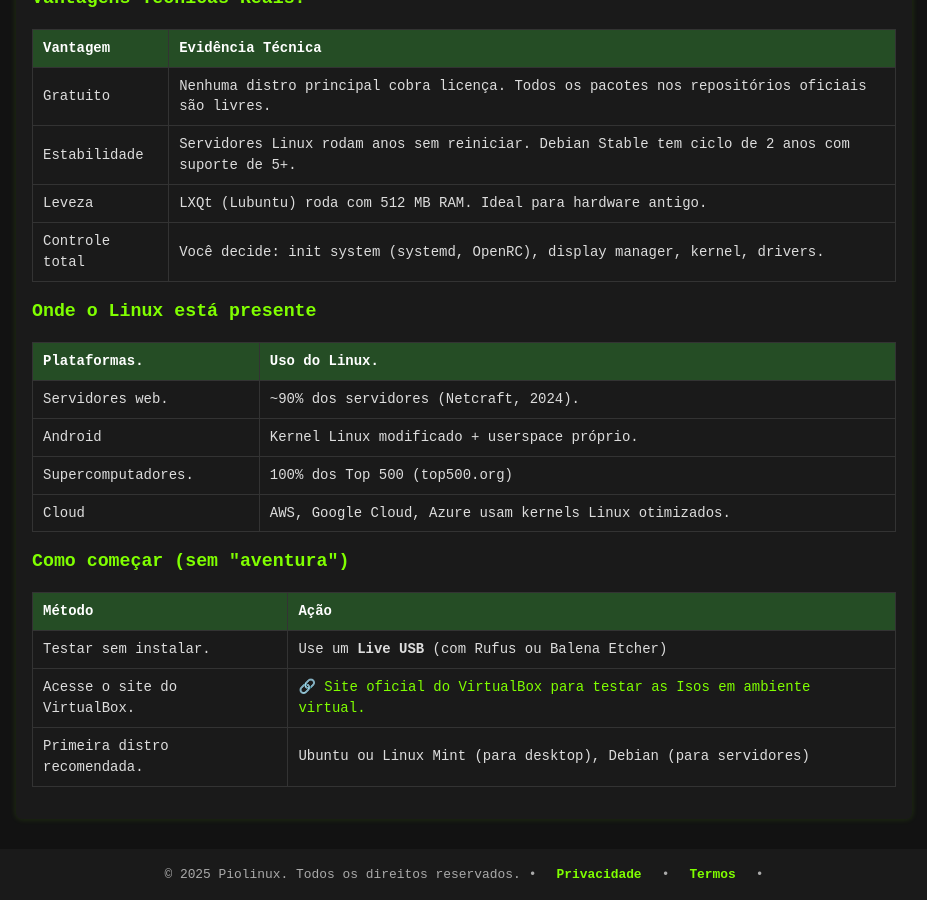
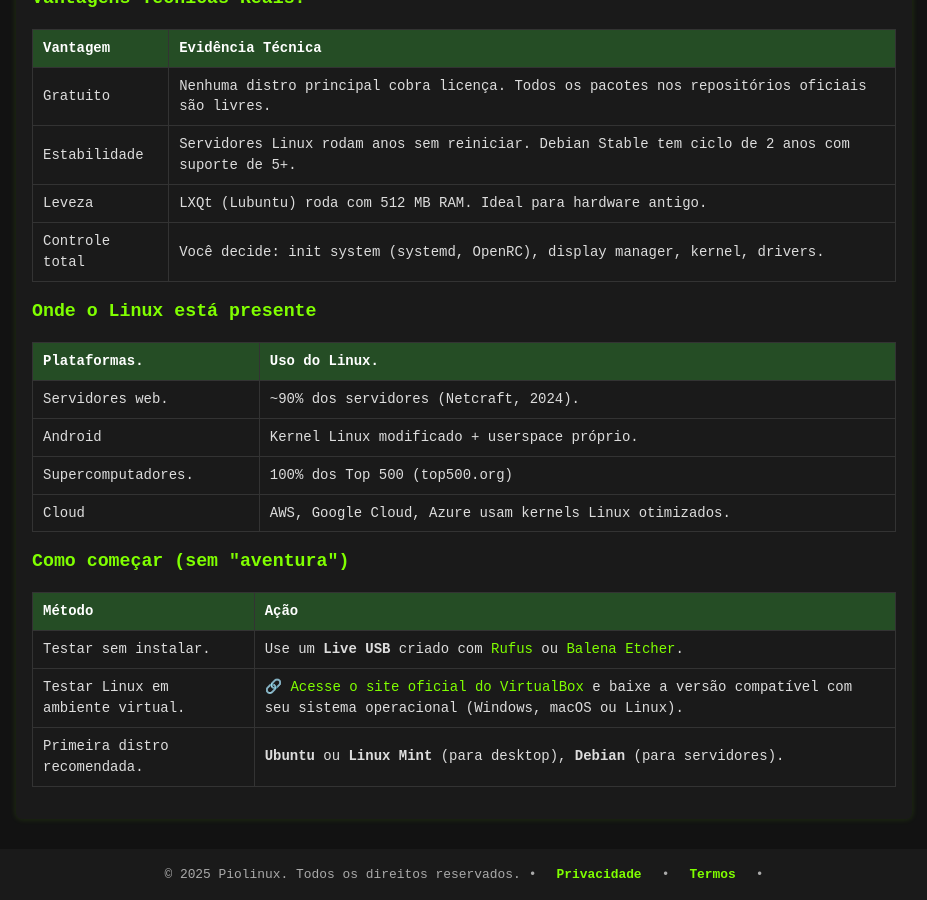
Before and after one commit to Piolinux/piolinux-site, a Jekyll site: the page built from _pages/_iniciantes/linux-o-essencial-tecnico.md, in a window 1280 px wide and 900 px high, scrolled down 1037 px. Shown: the whole window, without its empty margins (176-1103 px from the left). Built offline with Jekyll 4.4.1, drawn with Linux system fonts in a browser that asks for light colours.

Commit message:
Update linux-o-essencial-tecnico.md

```diff
--- a/_pages/_iniciantes/linux-o-essencial-tecnico.md
+++ b/_pages/_iniciantes/linux-o-essencial-tecnico.md
@@ -153,22 +153,33 @@ tags: [linux, kernel, open-source, sistema-operacional,]
   </thead>
   <tbody>
     <tr>
-      <td data-label="Método">Testar sem instalar.</td>
-      <td data-label="Ação">Use um <strong>Live USB</strong> (com Rufus ou Balena Etcher)</td>
-    </tr>
-    <tr>
-  <td data-label="Método">Acesse o site do VirtualBox.</td>
+  <td data-label="Método">Testar sem instalar.</td>
   <td data-label="Ação">
-  <a href="https://www.virtualbox.org/" target="_blank" rel="noopener noreferrer">
-      🔗 Site oficial do VirtualBox para testar as Isos em ambiente virtual.
-    </a>
+    Use um <strong>Live USB</strong> criado com
+    <a href="https://rufus.ie/" target="_blank" rel="noopener noreferrer">Rufus</a>
+    ou
+    <a href="https://www.balena.io/etcher/" target="_blank" rel="noopener noreferrer">Balena Etcher</a>.
   </td>
 </tr>
 
-    <tr>
-      <td data-label="Método">Primeira distro recomendada.</td>
-      <td data-label="Ação">Ubuntu ou Linux Mint (para desktop), Debian (para servidores)</td>
-    </tr>
+<tr>
+  <td data-label="Método">Testar Linux em ambiente virtual.</td>
+  <td data-label="Ação">
+    <a href="https://www.virtualbox.org/" target="_blank" rel="noopener noreferrer">
+      🔗 Acesse o site oficial do VirtualBox
+    </a>
+    e baixe a versão compatível com seu sistema operacional (Windows, macOS ou Linux).
+   </td>
+</tr>
+
+<tr>
+  <td data-label="Método">Primeira distro recomendada.</td>
+  <td data-label="Ação">
+    <strong>Ubuntu</strong> ou <strong>Linux Mint</strong> (para desktop),
+    <strong>Debian</strong> (para servidores).
+  </td>
+</tr>
+
   </tbody>
 </table>
 
```
